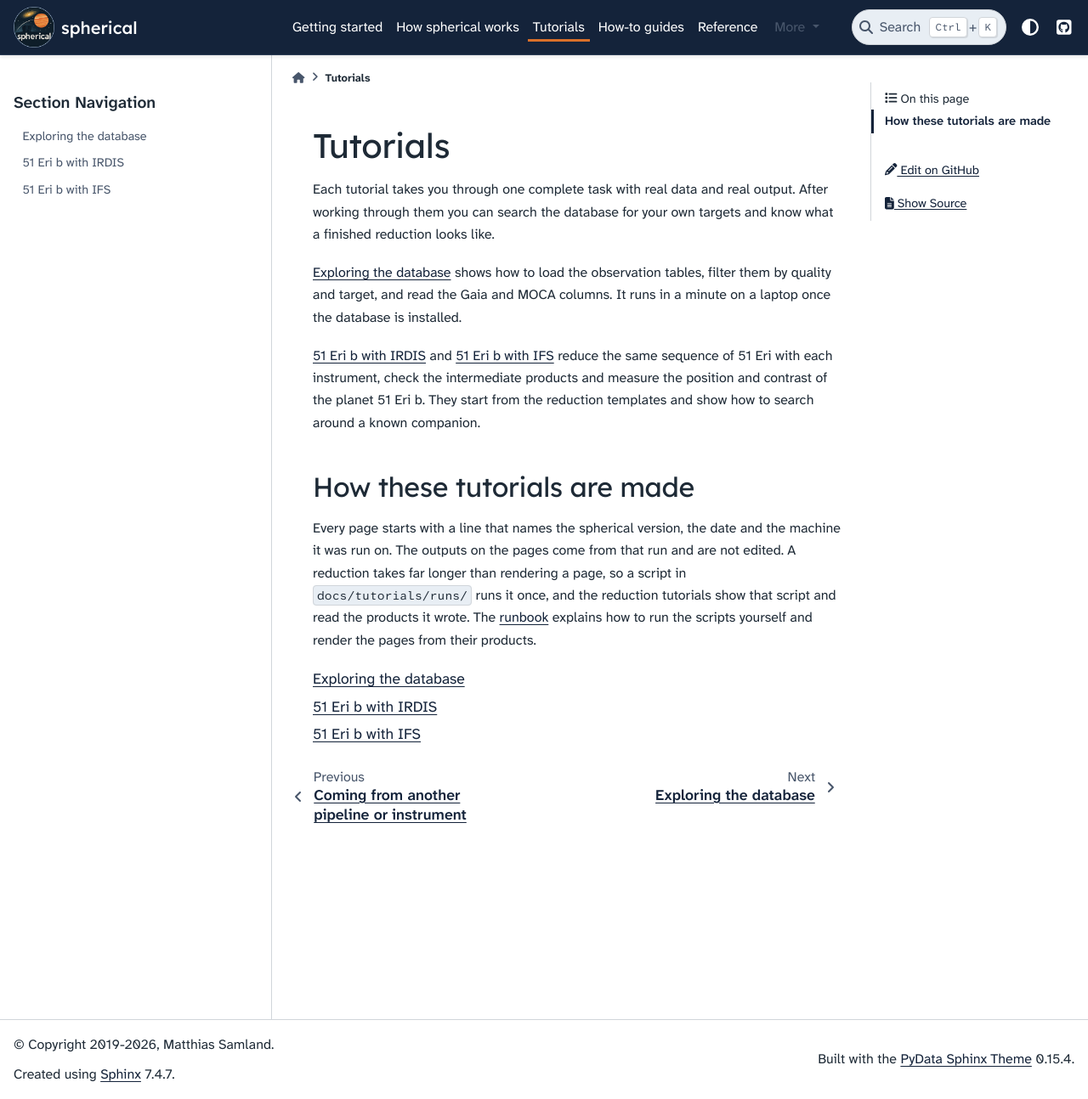
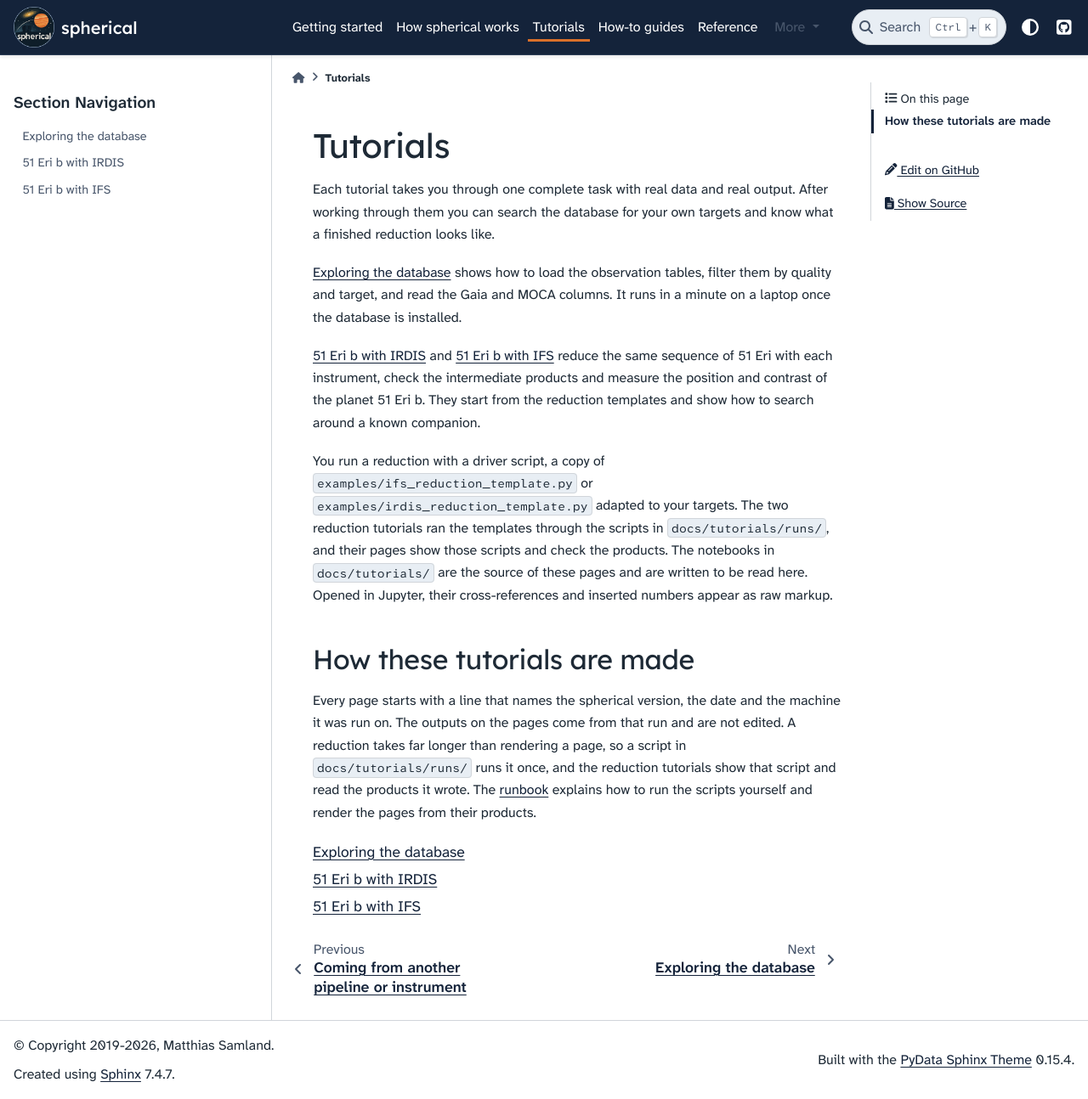
Before and after one commit to m-samland/spherical, a Sphinx documentation site: the page built from docs/tutorials/index.md, in a window 1280 px wide and 1294 px high. Shown: the whole window at 85% size. Built offline with Sphinx 7.4.7 and the PyData theme 0.15.4, drawn with Linux system fonts in a browser that asks for light colours; pages that are not in the unit, such as notebooks, are missing from menus.

Commit message:
Explain the MyST markup to readers who open the tutorial notebooks in Jupyter
The tutorial notebooks are the source of the documentation pages, so their
glossary roles, glued numbers and directives only render in the Sphinx build,
and their import of myst_nb failed without the docs extra (#297).

Each notebook now opens with a note tagged remove-cell, which only Jupyter
shows. It links to the rendered page and names the driver script that runs a
reduction. The glue import falls back to printing the values when myst_nb is
missing. The tutorials index says that reductions run from the driver scripts.

Two guards in tests/docs/test_notebooks.py check the note and that every glued
name in the text has a stored value, so a render made without myst_nb fails
the tests instead of leaving the numbers on the pages empty.

```diff
--- a/docs/tutorials/index.md
+++ b/docs/tutorials/index.md
@@ -12,6 +12,13 @@
 the same sequence of 51 Eri with each instrument, check the intermediate products and
 measure the position and contrast of the planet 51 Eri b. They start from the reduction
 templates and show how to search around a known companion.
+
+You run a reduction with a driver script, a copy of `examples/ifs_reduction_template.py` or
+`examples/irdis_reduction_template.py` adapted to your targets. The two reduction
+tutorials ran the templates through the scripts in `docs/tutorials/runs/`, and their
+pages show those scripts and check the products. The notebooks in `docs/tutorials/` are
+the source of these pages and are written to be read here. Opened in Jupyter, their
+cross-references and inserted numbers appear as raw markup.
 
 ## How these tutorials are made
 
```
Also changed, not shown: CHANGELOG.md (+1 -0 lines), docs/tutorials/51eri_ifs.ipynb, docs/tutorials/51eri_irdis.ipynb, docs/tutorials/exploring_the_database.ipynb, 1 other file.
